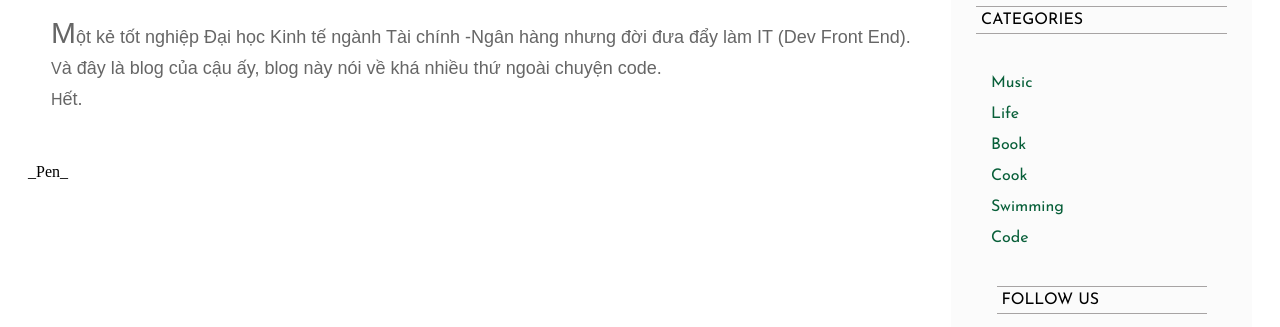
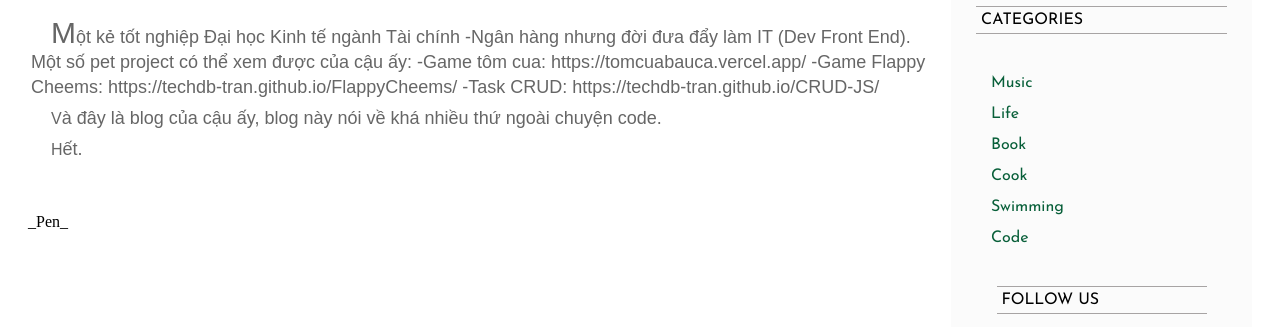
Before and after one commit to techdb-tran/AboutMe, a plain HTML site: page about.html in a window 1280 px wide. Shown: the part 454-781 px from the top of the page. Drawn offline with Linux system fonts and the light colour scheme; a web font is replaced by a local one.

Commit message:
Update about.html

```diff
--- a/about.html
+++ b/about.html
@@ -43,6 +43,10 @@
           </div>
           <p class="content">
             Một kẻ tốt nghiệp Đại học Kinh tế ngành Tài chính -Ngân hàng nhưng đời đưa đẩy làm IT (Dev Front End).
+            Một số pet project có thể xem được của cậu ấy:
+            -Game tôm cua: https://tomcuabauca.vercel.app/
+            -Game Flappy Cheems: https://techdb-tran.github.io/FlappyCheems/
+            -Task CRUD: https://techdb-tran.github.io/CRUD-JS/
             <p class="contentItem">
             Và đây là blog của cậu ấy, blog này nói về khá nhiều thứ ngoài chuyện code.
             </p>
```
